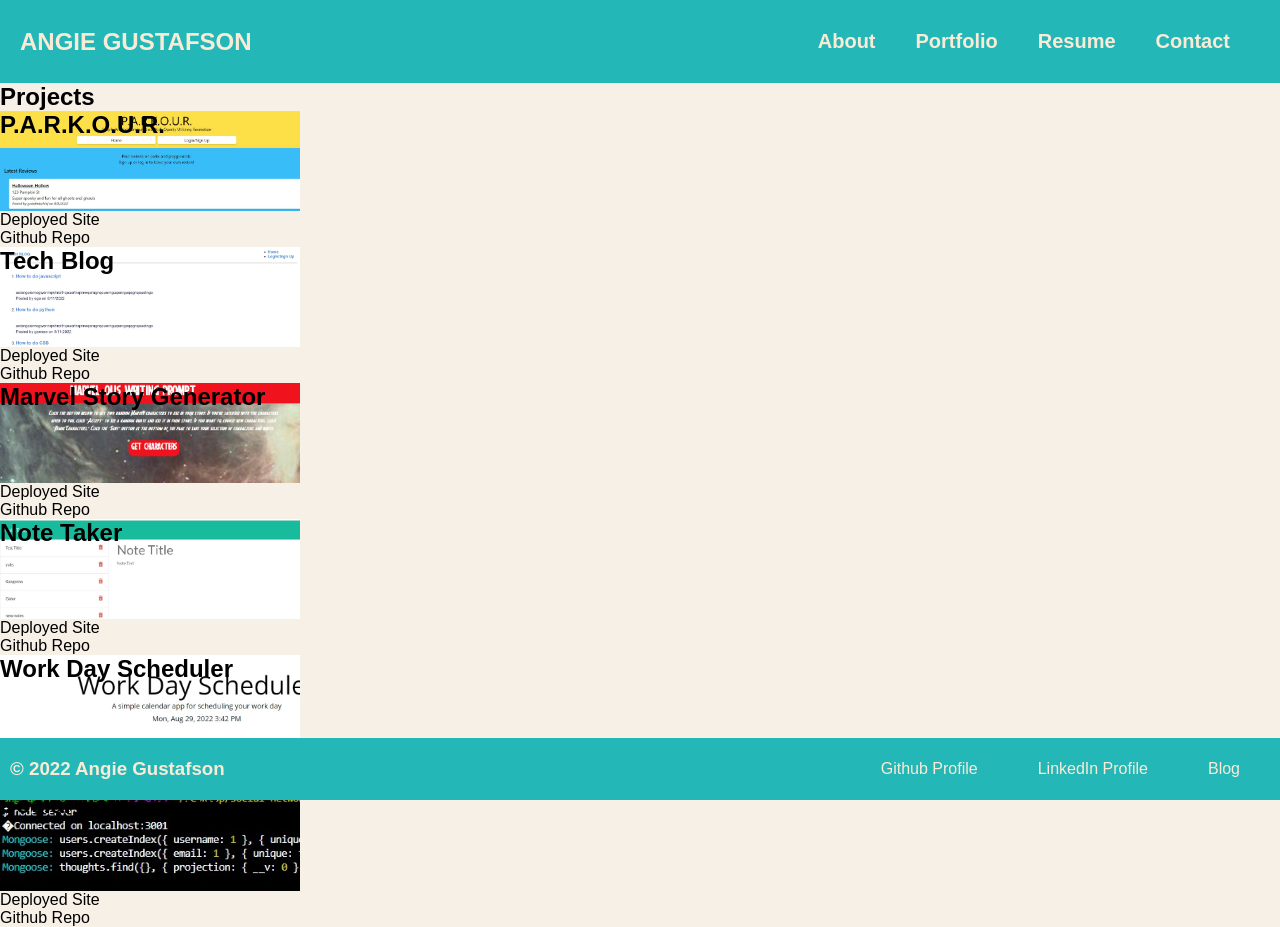
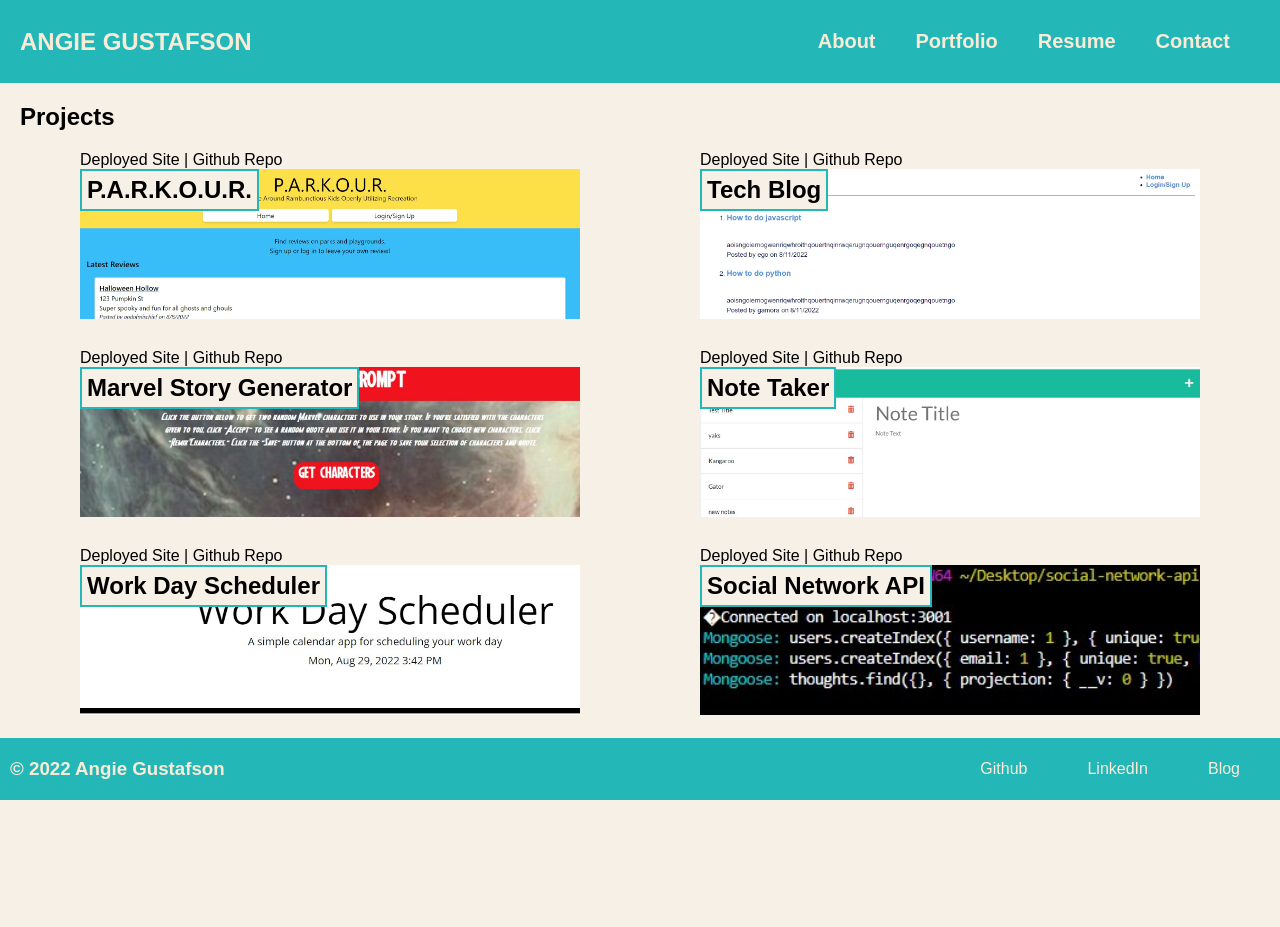
Before and after one commit to angiebunk1/AG-Portfolio, a React (Create React App) app: page / in a window 1280 px wide. Both pictures are taken after a click on the element "Portfolio". After the commit the page ends 800 px from the top, so only its background shows below. Built offline with nearby package versions, Linux system fonts and the light colour scheme.

Commit message:
portfolio styles finished

```diff
--- a/src/App.css
+++ b/src/App.css
@@ -115,43 +115,75 @@ footer h3 {
   padding: 0px 30px;
 }
 
+.portfolio {
+  display: flex;
+  padding: 20px 20px;
+  width: 100%;
+  flex-direction: column;
+
+}
+
+.projects {
+  display: flex;
+  align-items: center;
+  flex-direction: row;
+  padding: 20px 0px;
+  flex-wrap: wrap;
+  justify-content: space-around;
+
+}
+
+.project-titles {
+  background-color:var(--primary-color);
+  position: absolute;
+  padding: 5px;
+  border: solid 2px var(--secondary-color);
+
+}
+
 
 .project1 {
   background: url(./assets/images/parkour.jpg);
   background-size: cover;
-  width: 300px;
-  height: 100px;
+  width: 500px;
+  height: 150px;
+  margin: 0px 0px 30px;
 }
 
 .project2 {
   background: url(./assets/images/techblog.jpg);
   background-size: cover;
-  width: 300px;
-  height: 100px;
+  width: 500px;
+  height: 150px;
+  margin: 0px 0px 30px;
 }
 .project3 {
   background: url(./assets/images/marvelproject.jpg);
   background-size: cover;
-  width: 300px;
-  height: 100px;
+  width: 500px;
+  height: 150px;
+  margin: 0px 0px 30px;
 }
 .project4 {
   background: url(./assets/images/notetaker.jpg);
   background-size: cover;
-  width: 300px;
-  height: 100px;
+  width: 500px;
+  height: 150px;
+  margin: 0px 0px 30px;
 }
 .project5 {
   background: url(./assets/images/workday.jpg);
   background-size: cover;
-  width: 300px;
-  height: 100px;
+  width: 500px;
+  height: 150px;
+  margin: 0px 0px 30px;
 }
 .project6 {
   background: url(./assets/images/social-network-api.jpg);
   background-size: cover;
-  width: 300px;
-  height: 100px;
+  width: 500px;
+  height: 150px;
+  margin: 0px 0px 30px;
 }
 
 /* media queries */
@@ -170,6 +202,7 @@ footer h3 {
       flex-direction: column;
   }
 
+
   .bio {
       width: 80%;
   }
@@ -181,14 +214,32 @@ footer h3 {
       padding: 20px 20px;
   }
 
-
-  .bio-img {
-      display: flex;
-      justify-content: center;
+  .project1{
+    width: 300px
   }
 
-  .bio-img img {
-      width: 80%;
+  .project2{
+    width: 300px
   }
 
+  .project3{
+    width: 300px
+  }
+
+  .project4{
+    width: 300px
+  }
+
+  .project5{
+    width: 300px
+  }
+
+  .project6{
+    width: 300px
+  }
+
+
+
+
+
 }
--- a/src/components/Footer/index.js
+++ b/src/components/Footer/index.js
@@ -11,10 +11,10 @@ const Footer = () => {
       <div className='profile-links'>
         <ul>
         <li>
-        <a href='https://github.com/angiebunk1' target='_blank'>Github Profile</a>
+        <a href='https://github.com/angiebunk1' target='_blank'>Github</a>
         </li>
         <li>
-        <a href="https://www.linkedin.com/in/angiegustafson/" target='_blank'>LinkedIn Profile</a>
+        <a href="https://www.linkedin.com/in/angiegustafson/" target='_blank'>LinkedIn</a>
         </li>
         <li>
         <a href="https://angelagustafson.com/" target="_blank">Blog</a>
--- a/src/components/Portfolio/index.js
+++ b/src/components/Portfolio/index.js
@@ -13,9 +13,9 @@ function Portfolio () {
       ]);
 
       return (
-        <div>
+        <div className="portfolio">
             <h2>Projects</h2>
-            <div>
+            <div className="projects">
                 {projects.map((project) => (
                     <Project project={project} key={project.title}></Project>
                 ))}
--- a/src/components/Project/index.js
+++ b/src/components/Project/index.js
@@ -8,20 +8,21 @@ function Project ({ project }) {
 return (
 
     <>
-        <a href={link1}>
+        <div>
+        <div>
+        <p>
+        <a href={link1} target='_blank'>Deployed Site  |  </a>
+        <a href={link2} target='_blank'>Github Repo</a>
+        </p>
+        </div>
         <div className={label}>
-            <h2>
+            <h2 className="project-titles">
             {title}
             </h2>
 
         </div>
-        </a>
-        <p>
-        <a href={link1} target='_blank'>Deployed Site</a>
-        </p>
-        <p>
-        <a href={link2} target='_blank'>Github Repo</a>
-        </p>
+
+        </div>
     </>
 
 )
```
